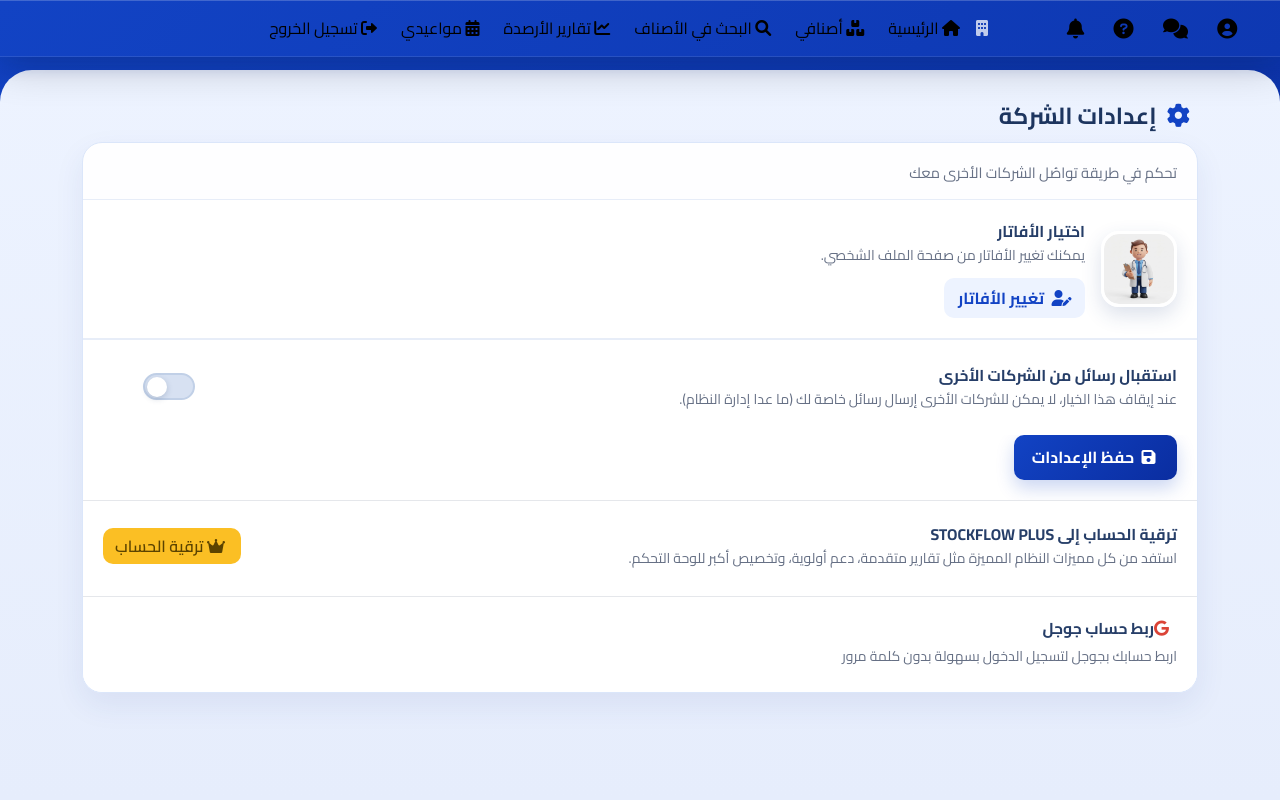
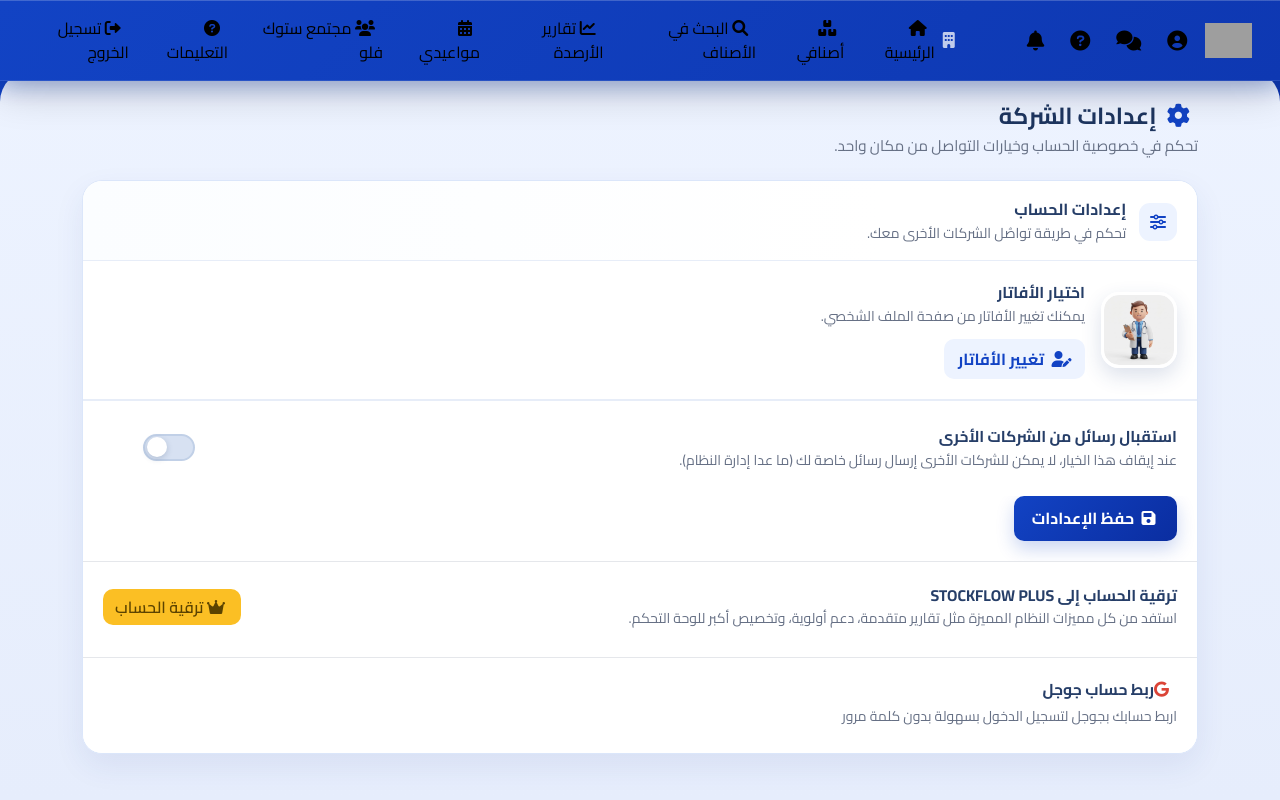
Before and after one commit to Mohamed951357/stockflow-website, a Python web app: template templates/company_settings.html in a window 1280 px wide. Run offline with Jinja, Linux system fonts and the light colour scheme; the template is opened without the code that fills it, so the values that code supplies are empty; some libraries are stand-ins or nearby versions; grey boxes are pictures that could not be loaded.

Commit message:
Align settings navbar with notifications

```diff
--- a/templates/company_settings.html
+++ b/templates/company_settings.html
@@ -245,9 +245,40 @@
         }
 
         .navbar-nav-notification-wrapper {
+            display: flex;
+            align-items: center;
+            margin-left: auto;
+            gap: 10px;
             max-width: 200px;
             flex-grow: 1;
             justify-content: space-around;
+        }
+
+        .navbar-nav-notification-wrapper .nav-link {
+            position: relative;
+            padding: 0.5rem;
+            transition: all 0.25s ease;
+        }
+
+        .navbar-nav-notification-wrapper .nav-link:hover {
+            transform: translateY(-2px) scale(1.06);
+        }
+
+        .notification-badge {
+            position: absolute;
+            top: -5px;
+            right: -5px;
+            min-width: 18px;
+            height: 18px;
+            padding: 0 5px;
+            border: 2px solid #fff;
+            border-radius: 999px;
+            background: #ef4444;
+            color: #fff;
+            font-size: 0.7rem;
+            font-weight: 700;
+            line-height: 14px;
+            text-align: center;
         }
 
         .page-header {
@@ -256,6 +287,10 @@
             justify-content: space-between;
             gap: 1rem;
             margin: 0 0 0.75rem !important;
+        }
+
+        .settings-page-header {
+            margin-bottom: 0.35rem !important;
         }
 
         .page-title {
@@ -269,6 +304,12 @@
 
         .page-title i {
             color: #1243c4;
+        }
+
+        .settings-page-intro {
+            margin: 0 0 1.35rem;
+            color: var(--settings-muted);
+            font-size: 0.95rem;
         }
 
         .settings-container.settings-panel {
@@ -289,6 +330,41 @@
             border-bottom: 1px solid #e7edf8;
             color: var(--settings-muted) !important;
             font-size: 0.92rem;
+        }
+
+        .settings-panel__heading {
+            display: flex;
+            align-items: center;
+            gap: 0.8rem;
+            padding: 1.2rem 1.25rem 1rem;
+            border-bottom: 1px solid #e7edf8;
+            background: linear-gradient(90deg, #fbfdff 0%, #ffffff 72%);
+        }
+
+        .settings-panel__heading-icon {
+            display: inline-flex;
+            width: 38px;
+            height: 38px;
+            flex: 0 0 38px;
+            align-items: center;
+            justify-content: center;
+            border-radius: 11px;
+            background: #edf3ff;
+            color: #1243c4;
+        }
+
+        .settings-panel__heading h2 {
+            margin: 0 0 0.15rem;
+            color: #263e68;
+            font-size: 1rem;
+            font-weight: 700;
+        }
+
+        .settings-panel__heading p {
+            margin: 0;
+            color: var(--settings-muted);
+            font-size: 0.88rem;
+            line-height: 1.6;
         }
 
         .settings-panel .settings-item {
@@ -458,6 +534,16 @@
                 padding-left: 0.75rem;
             }
 
+            .navbar-nav-notification-wrapper {
+                max-width: 150px;
+                gap: 0;
+                justify-content: space-between;
+            }
+
+            .navbar-nav-notification-wrapper .nav-link {
+                padding: 0.5rem !important;
+            }
+
             .page-title {
                 font-size: 1.18rem;
             }
@@ -502,23 +588,27 @@
             <a class="navbar-brand" href="{{ url_for('company_dashboard') }}">
                 {% if current_logo_path %}
                 <img src="{{ current_logo_path }}" alt="Logo" class="navbar-logo">
+                {% else %}
+                <img src="{{ url_for('static', filename='images/default_logo.png') }}" alt="Default Logo" class="navbar-logo">
                 {% endif %}
                 <span class="full-text">{{ system_subtitle }}</span>
                 <span class="short-text"></span>
             </a>
 
-            <div class="navbar-nav-notification-wrapper d-flex">
+            <div class="navbar-nav-notification-wrapper">
                 <a class="nav-link" href="{{ url_for('company_profile') }}" title="ملفي الشخصي">
                     <i class="fas fa-user-circle fa-lg"></i>
                 </a>
-                <a class="nav-link" href="{{ url_for('company_messages') }}">
+                <a class="nav-link" href="{{ url_for('company_messages') }}" title="المراسلات">
                     <i class="fas fa-comments fa-lg"></i>
+                    <span class="notification-badge" id="community-count" style="display: none;">0</span>
                 </a>
                 <a class="nav-link" href="{{ url_for('instructions') }}" title="تعليمات وإرشادات">
                     <i class="fas fa-question-circle fa-lg"></i>
                 </a>
-                <a class="nav-link position-relative" href="{{ url_for('notifications') }}">
+                <a class="nav-link position-relative" href="{{ url_for('notifications') }}" title="الإشعارات">
                     <i class="fas fa-bell fa-lg"></i>
+                    <span class="notification-badge" id="notification-count" style="display: none;">0</span>
                 </a>
             </div>
 
@@ -571,6 +661,18 @@
                         </a>
                     </li>
                     <li class="nav-item">
+                        <a class="nav-link" href="{{ url_for('community_bonus.community_bonus') }}">
+                            <i class="fas fa-users me-2"></i>
+                            مجتمع ستوك فلو
+                        </a>
+                    </li>
+                    <li class="nav-item">
+                        <a class="nav-link" href="{{ url_for('instructions') }}">
+                            <i class="fas fa-question-circle me-2"></i>
+                            التعليمات
+                        </a>
+                    </li>
+                    <li class="nav-item">
                         <a class="nav-link" href="{{ url_for('logout') }}">
                             <i class="fas fa-sign-out-alt me-2"></i>
                             تسجيل الخروج
@@ -583,11 +685,18 @@
 
     <main class="main-content">
     <div class="container settings-page-container">
-        <div class="page-header d-flex justify-content-between align-items-center mb-2">
-            <h3 class="page-title mb-0"><i class="fas fa-cog me-2"></i> إعدادات الشركة</h3>
+        <div class="page-header settings-page-header d-flex justify-content-between align-items-center mb-2">
+            <h1 class="page-title mb-0"><i class="fas fa-cog me-2"></i> إعدادات الشركة</h1>
         </div>
+        <p class="settings-page-intro">تحكم في خصوصية الحساب وخيارات التواصل من مكان واحد.</p>
         <div class="settings-container settings-panel mt-0">
-            <small class="text-muted d-block mb-3">تحكم في طريقة تواصُل الشركات الأخرى معك</small>
+            <div class="settings-panel__heading">
+                <span class="settings-panel__heading-icon"><i class="fas fa-sliders-h"></i></span>
+                <div>
+                    <h2>إعدادات الحساب</h2>
+                    <p>تحكم في طريقة تواصُل الشركات الأخرى معك.</p>
+                </div>
+            </div>
             <div class="settings-item">
                 <div class="avatar-section d-flex align-items-center gap-3">
                     {% set avatar_key = current_user.avatar if current_user.avatar else 'male-1' %}
```
